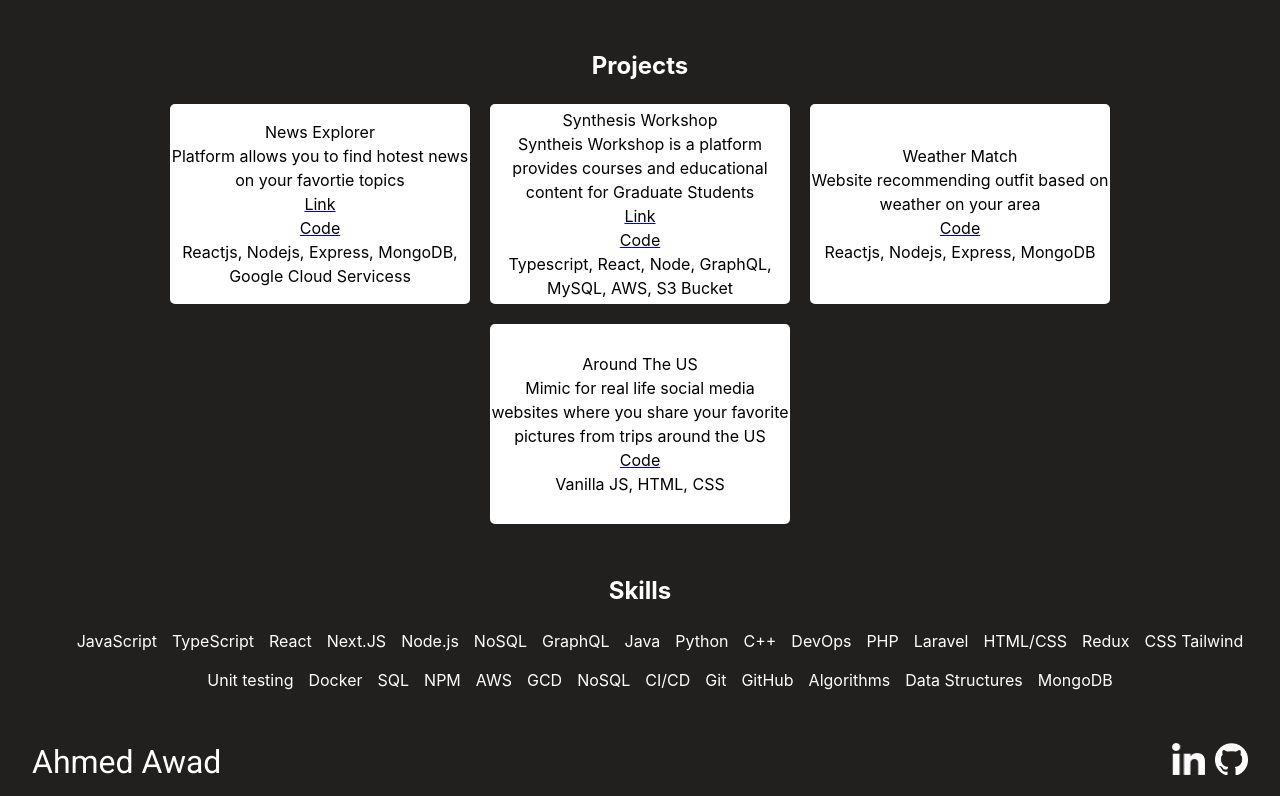
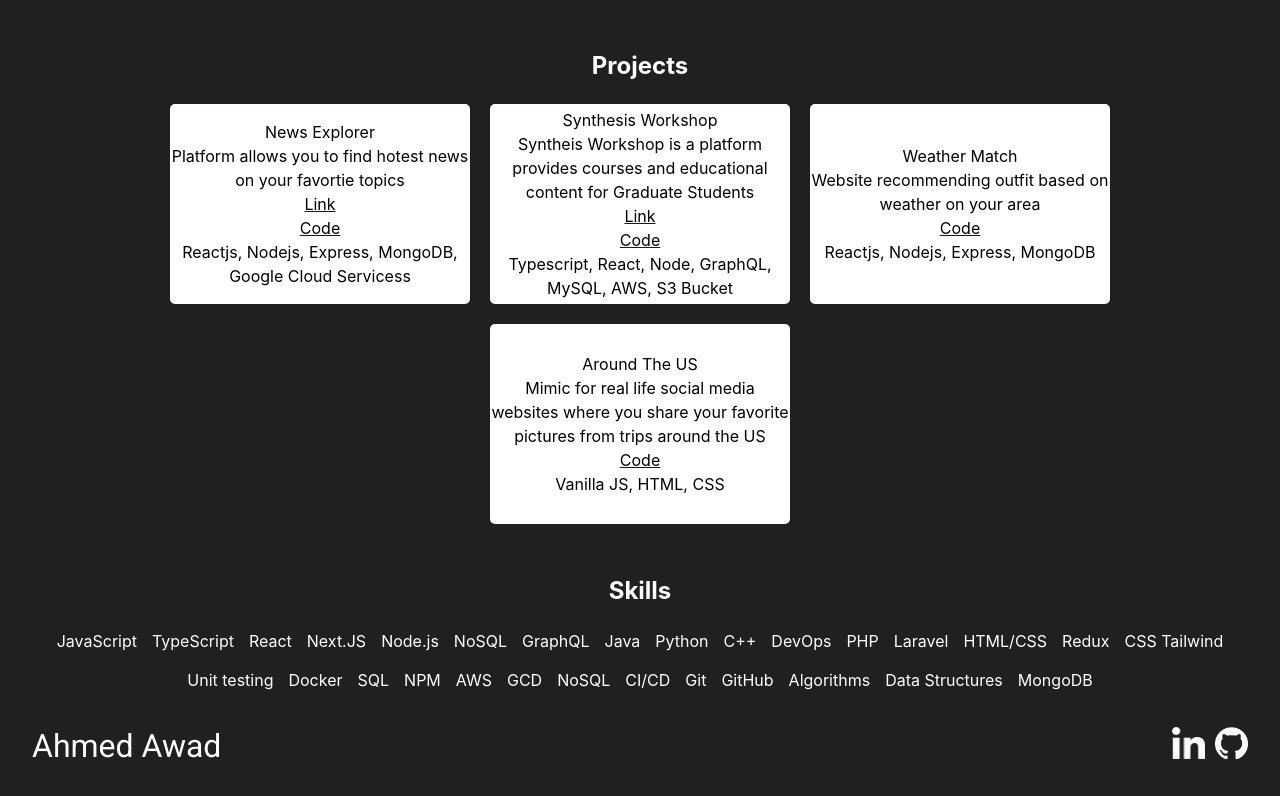
Before and after one commit to AhmedElsayed5/personal-website, a React (Vite) app: page / in a window 1280 px wide. Shown: the part 465-1261 px from the top of the page. Built offline with nearby package versions, Linux system fonts and the light colour scheme.

Commit message:
adjust skills positioning

```diff
--- a/src/Components/Skills/Skills.css
+++ b/src/Components/Skills/Skills.css
@@ -10,6 +10,8 @@
   gap: 15px;
   flex-wrap: wrap;
   list-style: none;
+  padding: 0px;
+  margin: 0px;
 }
 .skills__item {
   color: white;
```
Also changed, not shown: src/Components/ContactForm/ContactForm.tsx (+0 -20 lines).
